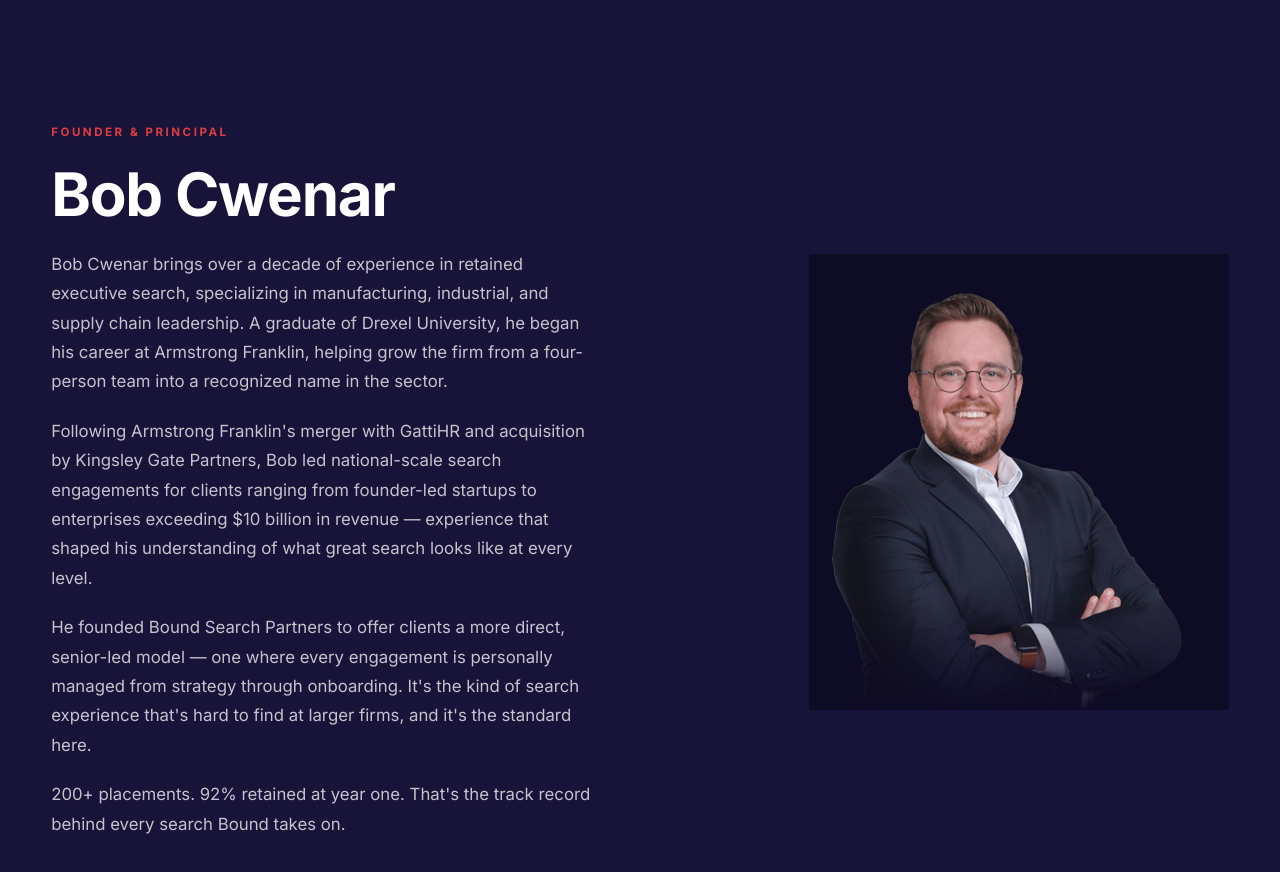
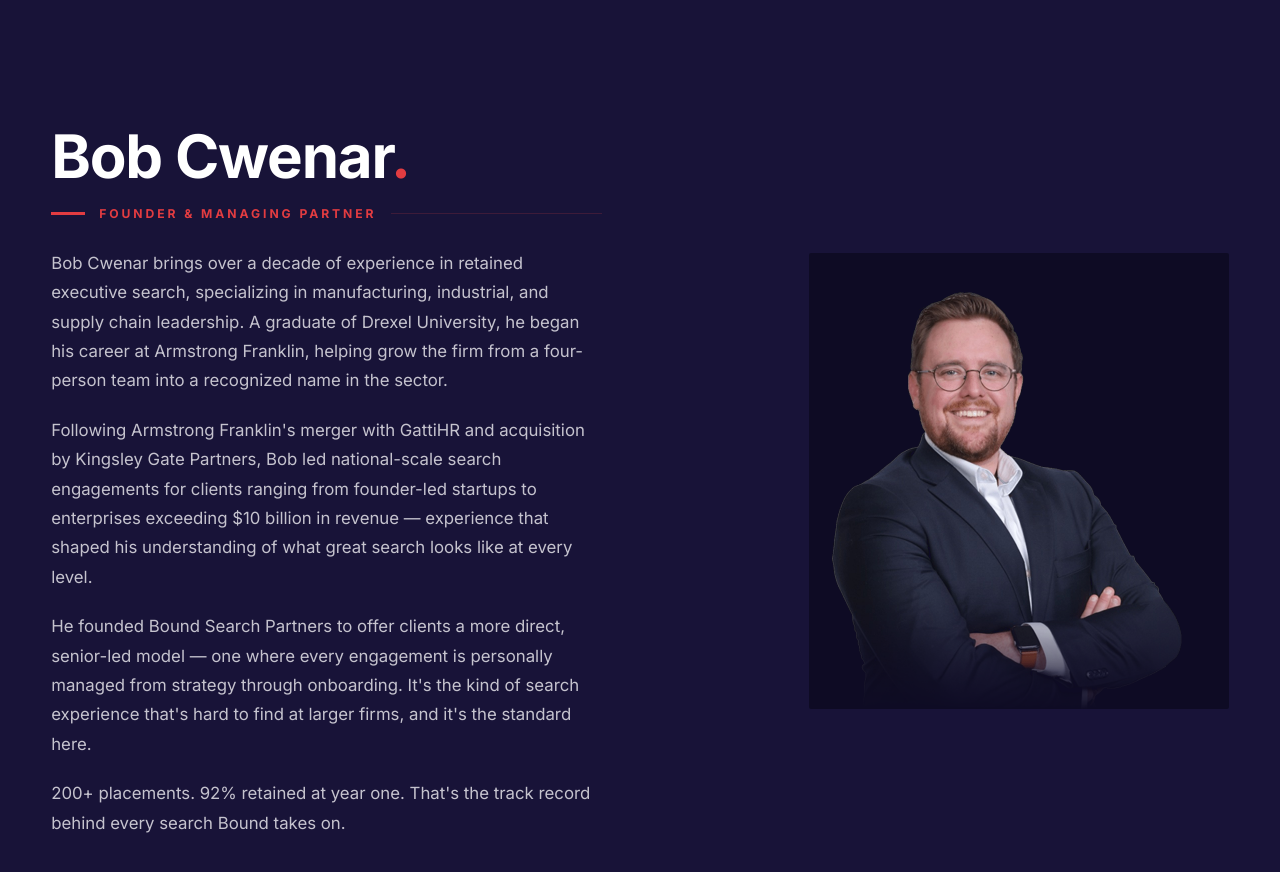
Before and after one commit to rc562/bound-search-partners, a React (Vite) app: page / in a window 1280 px wide. Shown: the part 4840-5712 px from the top of the page. Built offline with nearby package versions, Linux system fonts and the light colour scheme.

Commit message:
Founder section: signature line, Managing Partner title

```diff
--- a/src/App.jsx
+++ b/src/App.jsx
@@ -831,8 +831,12 @@ export default function App() {
       <section style={{padding:"clamp(5rem,10vw,9rem) 0",background:C.nm}}>
         <div id="mfounder" style={{maxWidth:1320,margin:"0 auto",padding:"0 clamp(1.5rem,4vw,4rem)",display:"grid",gridTemplateColumns:"1fr 1fr",gap:"clamp(3rem,6vw,6rem)",alignItems:"center"}}>
           <div>
-            <div style={{fontSize:"clamp(.65rem,.9vw,.78rem)",fontWeight:700,letterSpacing:".22em",textTransform:"uppercase",color:C.r,marginBottom:24}}>Founder &amp; Principal</div>
-            <Rise><h2 style={{fontSize:"clamp(2rem,5vw,3.75rem)",fontWeight:700,lineHeight:1.05,letterSpacing:"-.02em",marginBottom:24}}>Bob Cwenar</h2></Rise>
+            <Rise><h2 style={{fontSize:"clamp(2rem,5vw,3.75rem)",fontWeight:700,lineHeight:1.05,letterSpacing:"-.02em",marginBottom:18}}>Bob Cwenar<span style={{color:C.r}}>.</span></h2></Rise>
+            <div style={{display:"flex",alignItems:"center",gap:14,marginBottom:28}}>
+              <span style={{width:34,height:3,background:C.r,flexShrink:0}}/>
+              <span style={{fontSize:"clamp(.68rem,.95vw,.8rem)",fontWeight:700,letterSpacing:".24em",textTransform:"uppercase",color:C.r,whiteSpace:"nowrap"}}>Founder &amp; Managing Partner</span>
+              <span style={{flex:1,height:1,background:"rgba(226,60,65,.18)"}}/>
+            </div>
             <p style={{fontSize:"1.05rem",lineHeight:1.75,color:C.gl,marginBottom:20}}>Bob Cwenar brings over a decade of experience in retained executive search, specializing in manufacturing, industrial, and supply chain leadership. A graduate of Drexel University, he began his career at Armstrong Franklin, helping grow the firm from a four-person team into a recognized name in the sector.</p>
             <p style={{fontSize:"1.05rem",lineHeight:1.75,color:C.gl,marginBottom:20}}>Following Armstrong Franklin's merger with GattiHR and acquisition by Kingsley Gate Partners, Bob led national-scale search engagements for clients ranging from founder-led startups to enterprises exceeding $10 billion in revenue — experience that shaped his understanding of what great search looks like at every level.</p>
             <p style={{fontSize:"1.05rem",lineHeight:1.75,color:C.gl,marginBottom:20}}>He founded Bound Search Partners to offer clients a more direct, senior-led model — one where every engagement is personally managed from strategy through onboarding. It's the kind of search experience that's hard to find at larger firms, and it's the standard here.</p>
```
